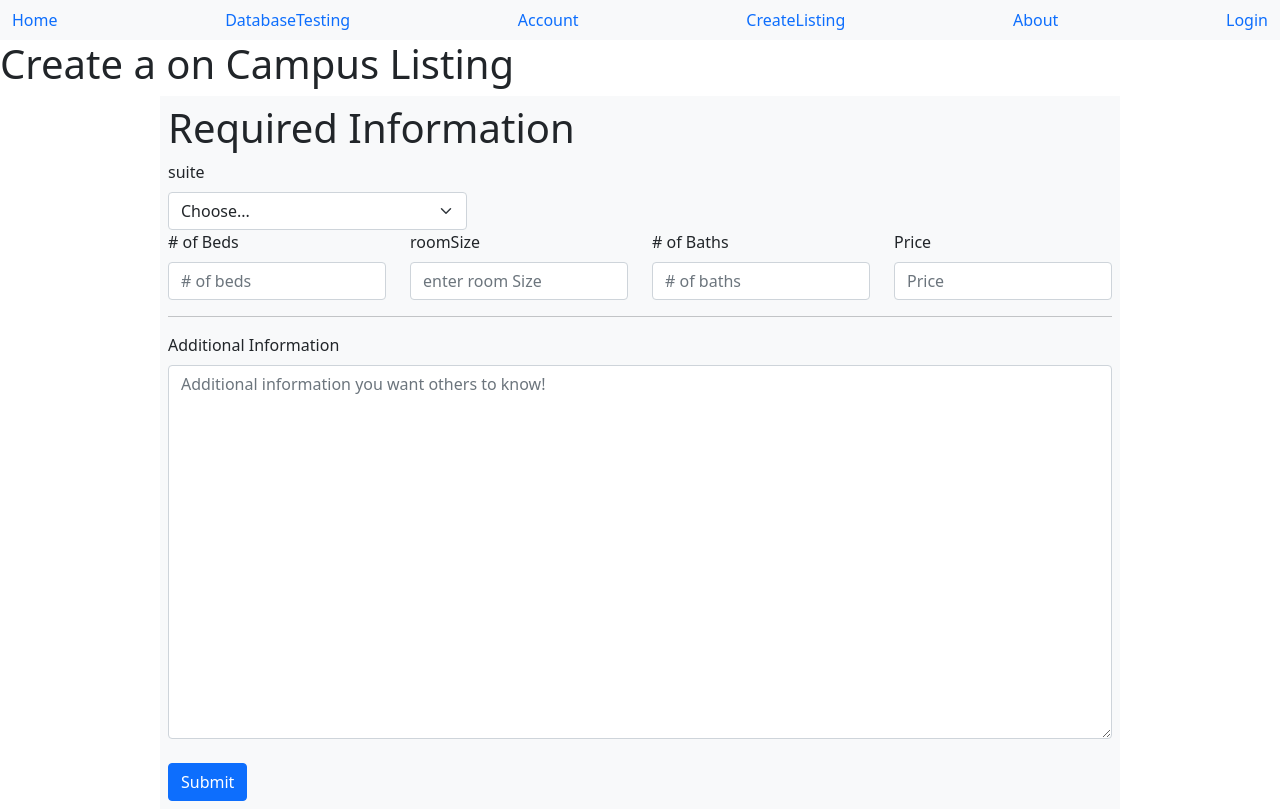
After one commit to TheWaitlisters/Bronco-Mates, a Flask app: page /oncampus in a window 1280 px wide. The commit adds this page. Run offline with Flask 2, Linux system fonts and the light colour scheme; some libraries are stand-ins or nearby versions.

Commit message:
Added oncampus options, updated listing_description, index

```diff
--- a/src/main/python/app.py
+++ b/src/main/python/app.py
@@ -42,6 +42,7 @@ def login():
             loginInfo.append({"username" : username, 'password' : password})
             return redirect(url_for('homePage'))
     return render_template('login.html')
+
 
 @app.route("/accountsettings", methods =["GET", "POST"])
 def accountSettings():
@@ -107,6 +108,7 @@ def createListing():
         state = request.form["state"]
         zip = request.form["zip"]
         beds = request.form["beds"]
+        roomSize = request.form["roomSize"]
         baths = request.form["baths"]
         price = request.form["price"]
         amenities = request.form["amenities"]
@@ -133,7 +135,9 @@ def createListing():
                 "city" : city,
                 "state" : state,
                 "zip" : zip,
+                "suite" : "N/A",
                 "beds" : beds,
+                "roomsize" : roomSize,
                 "baths" : baths,
                 "price" : price,
                 "amenities" : amenities,
@@ -143,6 +147,42 @@ def createListing():
 
     return render_template("listing_description.html")
 
+@app.route('/oncampus', methods =["GET", 'POST'])
+def onCampus():
+    if request.method == 'POST':
+        suite = request.form["suite"]
+        roomSize = request.form["roomSize"]
+        addInfo = request.form["addInfo"]
+        beds = request.form["beds"]
+        baths = request.form["baths"]
+        price = request.form["price"]
+
+        if not suite:
+            flash('Please select a suite!')
+        elif not roomSize:
+           flash('Please enter your room size!')
+        elif not beds:
+            flash('Please enter amount of bedrooms!')
+        elif not baths:
+            flash('Please enter amount of bathrooms!')
+        elif not price:
+            flash('Please enter price!')
+        else:
+            listingDB.append({
+                "suite" : suite,
+                'roomsize' : roomSize,
+                'beds' : beds,
+                'baths' : baths,
+                'price' : price,
+                'address' : "3801 West Temple Avenue",
+                "city" : 'Pomona',
+                "state" : 'CA',
+                "zip" : 91768,
+                "addInfo" : addInfo
+                })
+            return redirect(url_for('homePage'))
+    return render_template('on_campus.html')
+
 @app.route("/favorites", methods =("GET", "POST"))
 def favorites():
     return render_template("favorites.html")
--- a/src/main/python/templates/listing_description.html
+++ b/src/main/python/templates/listing_description.html
@@ -87,6 +87,11 @@
                                    placeholder="# of beds" value="{{ request.form['beds']}}">
                      </div>
                      <div class="col">
+                            <label for="Room size" class="form-label">Room size</label>
+                            <input type="number" class="form-control" name="roomSize"
+                                   placeholder="enter room Size" value="{{ request.form['roomSize']}}">
+                     </div>
+                     <div class="col">
                             <label for="baths" class="form-label"># of Baths</label>
                             <input type="number" class="form-control" name="baths"
                                    placeholder="# of baths" value="{{ request.form['baths'] }}">
--- /dev/null
+++ b/src/main/python/templates/on_campus.html
@@ -0,0 +1,57 @@
+{% extends 'base.html' %}
+{% block content %}
+    <h1>{% block title %} Create a on Campus Listing {% endblock %}</h1>
+    <div class="container-fluid bg-light justify-content-center p-2 w-75">
+       <form method="post">
+              <h1>Required Information</h1>
+
+              <div class="row">
+                     <div class="col-md-4">
+                            <label for="suite" class="form-label">suite</label>
+                            <select name="suite" class="form-select">
+                                   <option selected>Choose...</option>
+                                   <option value="Traditional Halls">Traditional Halls</option>
+                                   <option value="Vista de las Estrellas">Vista de las Estrellas</option>
+                                   <option value="Vista Bonita">Vista Bonita</option>
+                                   <option value="Vista del Sol">Vista del Sol</option>
+                                   <option value="Vista de las Montañas">Vista de las Montañas</option>
+                                   <option value="Vista de la Luna">Vista de la Luna</option>
+                            </select>
+                     </div>
+              </div>
+
+              <div class="row">
+                <div class="col">
+                       <label for="beds" class="form-label"># of Beds</label>
+                       <input type="number" class="form-control" name="beds"
+                              placeholder="# of beds" value="{{ request.form['beds']}}">
+                </div>
+                <div class="col">
+                       <label for="Room size" class="form-label">roomSize</label>
+                       <input type="number" class="form-control" name="roomSize"
+                              placeholder="enter room Size" value="{{ request.form['roomSize']}}">
+                </div>
+                <div class="col">
+                       <label for="baths" class="form-label"># of Baths</label>
+                       <input type="number" class="form-control" name="baths"
+                              placeholder="# of baths" value="{{ request.form['baths'] }}">
+                </div>
+                <div class="col">
+                       <label for="price" class="form-label">Price</label>
+                       <input type="number" name="price" class="form-control"
+                              placeholder="Price" value="{{ request.form['price'] }}">
+                </div>
+              </div>
+
+
+              <hr>
+
+              <label for="addInfo" class="form-label">Additional Information</label>
+                     <textarea class="form-control" name="addInfo" placeholder="Additional information you want others to know!"
+                         rows="15">{{ request.form['addInfo'] }}</textarea>
+              <br>
+
+              <button type="submit" class="btn btn-primary">Submit</button>
+       </form>
+      </div>
+{% endblock %}
```
Also changed, not shown: src/main/python/templates/index.html (+10 -1 lines).
